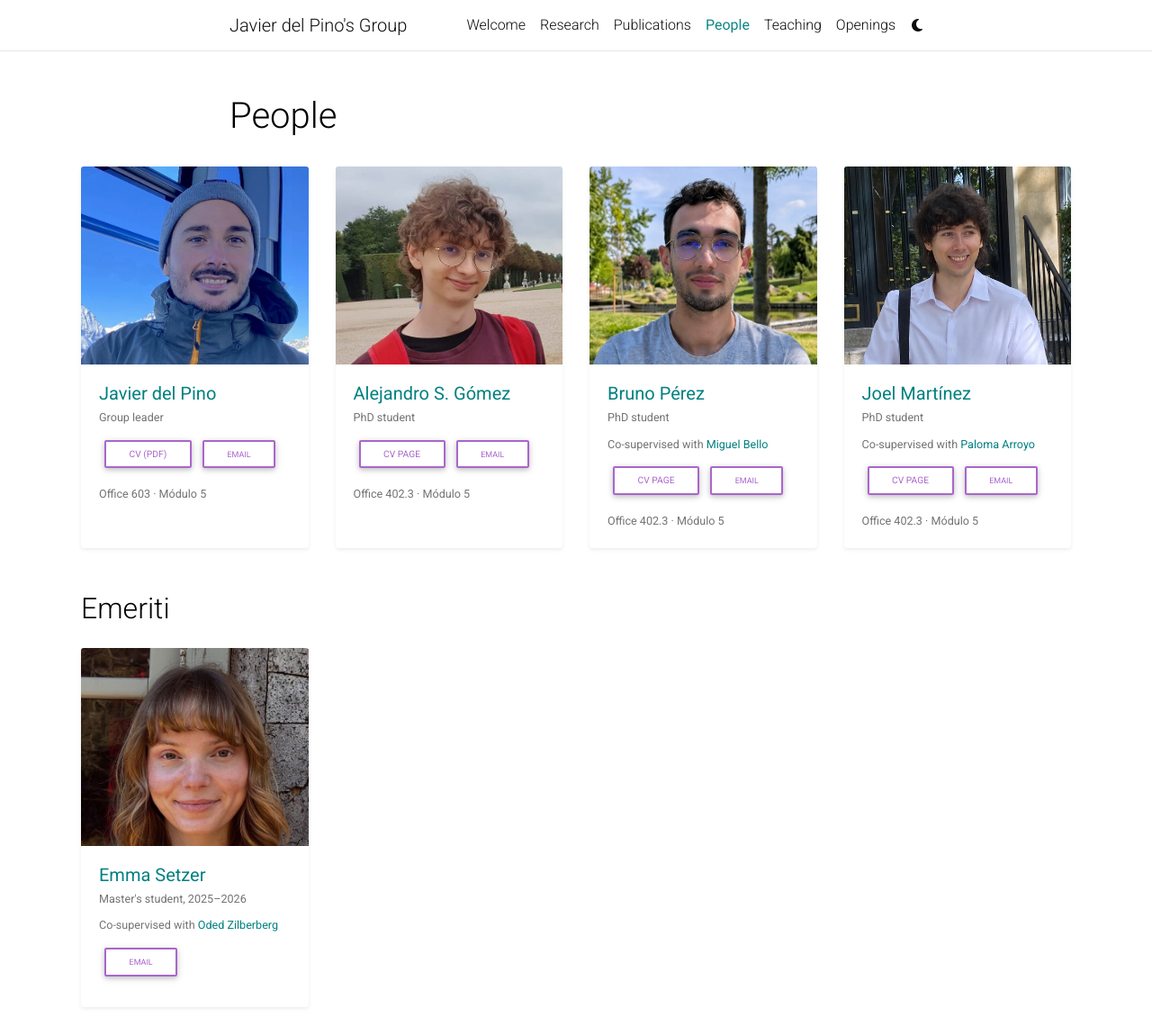
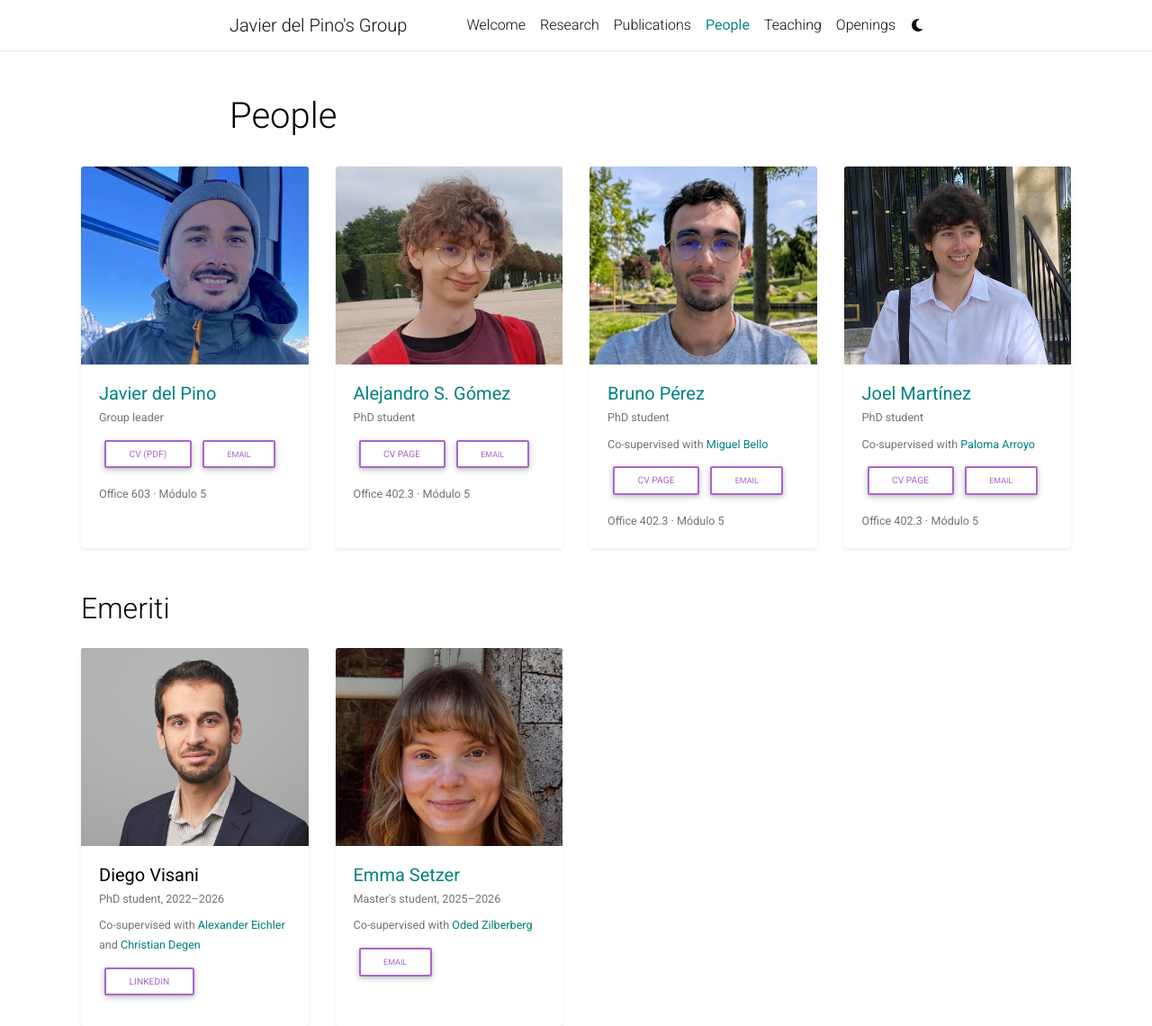
Before and after one commit to jdelpino/jdelpino.github.io, a Jekyll site: the page built from _pages/people.md, in a window 1280 px wide and 1140 px high. Shown: the whole window at 90% size. Built offline with Jekyll 4.4.1, drawn with Linux system fonts in a browser that asks for light colours; comment, search, counter and statistics services are not loaded; a style sheet for code colours, icons or effects is not loaded.

Commit message:
added information on avalanche paper and Diego

```diff
--- a/_pages/people.md
+++ b/_pages/people.md
@@ -125,6 +125,27 @@ nav_order: 3
 
 <div class="row g-4">
 
+  <!-- Diego -->
+  <div class="col-12 col-sm-6 col-lg-3">
+    <div class="card h-100 shadow-sm">
+      <img
+        src="{{ 'assets/img/diego_visani.jpg' | relative_url }}"
+        class="card-img-top"
+        alt="Diego Visani"
+        loading="lazy"
+        style="height: 220px; object-fit: cover; object-position: center top;"
+      >
+      <div class="card-body">
+        <h5 class="card-title mb-1">Diego Visani</h5>
+        <p class="card-text mb-2"><small>PhD student, 2022–2026</small></p>
+        <p class="card-text mb-2"><small>Co-supervised with <a href="https://www.phys.ethz.ch/the-department/people/person-detail.alexander-eichler.html">Alexander Eichler</a> and <a href="https://www.phys.ethz.ch/the-department/people/person-detail.cdegen.html">Christian Degen</a></small></p>
+        <div class="d-flex flex-wrap gap-2 mb-2">
+          <a class="btn btn-sm btn-outline-secondary" href="https://www.linkedin.com/in/diego-visani/">LinkedIn</a>
+        </div>
+      </div>
+    </div>
+  </div>
+
   <!-- Emma -->
   <div class="col-12 col-sm-6 col-lg-3">
     <div class="card h-100 shadow-sm">
@@ -150,6 +171,7 @@ nav_order: 3
     </div>
   </div>
 
+
 </div>
 
 </div>
```
Also changed, not shown: _bibliography/papers.bib (+14 -0 lines), assets/img/diego_visani.jpg (added), assets/img/publication_preview/square/kpo_avalanches.png (added).
